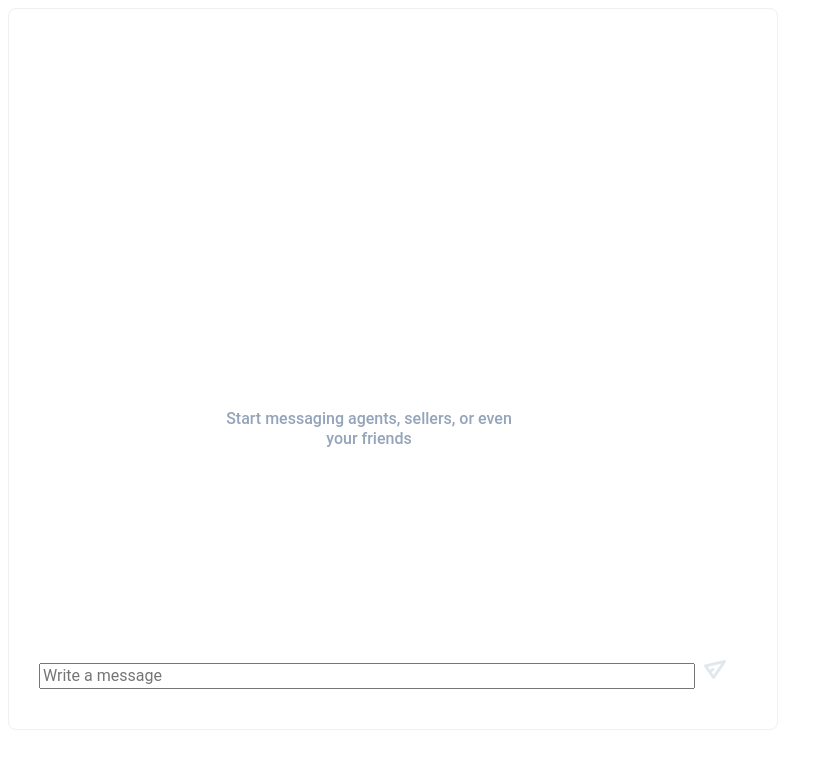
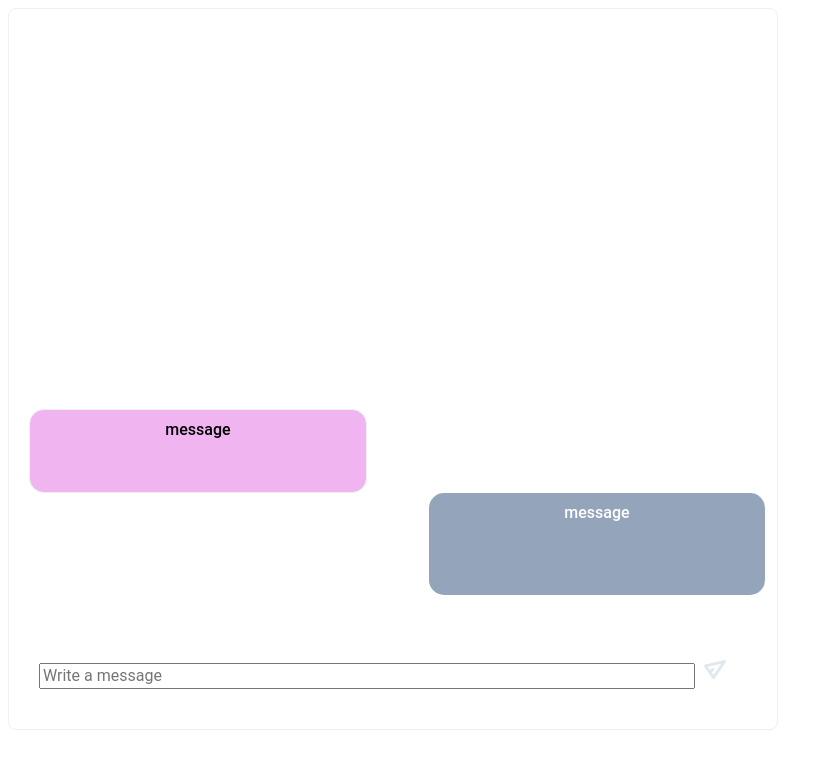
Before and after one commit to Kalban1991/Chatapp, a React (Create React App) app: page / in a window 1280 px wide. Shown: the top 768 px of the page, without its empty margins (0-833 px from the left). Built offline with nearby package versions, Linux system fonts and the light colour scheme; no server answers; the HTML template or start-up script is replaced by a standard one.

Commit message:
message UI updated

```diff
--- a/src/components/MessagesView.css
+++ b/src/components/MessagesView.css
@@ -1,4 +1,10 @@
 .chat-empty {
+  width: 1440px;
+  height: 900px;
+  background-color: var(--pale-grey);
+}
+
+.chat-full {
   width: 1440px;
   height: 900px;
   background-color: var(--pale-grey);
@@ -14,7 +20,7 @@
 .start-messaging-agen {
   position: absolute;
   top: 400px;
-  left: 200px;
+  left: 20px;
   width: 320px;
   height: 40px;
   font-family: Roboto;
@@ -52,3 +58,23 @@
   height: 24px;
   object-fit: contain;
 }
+
+.their-msg {
+  padding-top: 10px;
+  width: 336px;
+  height: 72px;
+  border-radius: 15px;
+  border: solid 1px #efeff4;
+  background-color: #f0b5f0;
+  color: #000000;
+}
+
+.my-msg {
+  padding-top: 10px;
+  margin-left: 400px;
+  width: 336px;
+  height: 92px;
+  border-radius: 15px;
+  background-color: #94a4ba;
+  color: #ffffff;
+}
--- a/src/components/MessagesView.jsx
+++ b/src/components/MessagesView.jsx
@@ -3,9 +3,22 @@ import "./MessagesView.css";
 import messageImg from "./img/message.png";
 
 class MessagesView extends Component {
+  constructor(){
+    super();
+    this.state = {
+      hasMsgs:true
+    }
+  }
+
   render() {
+    const myId = 17;
+    const messages = this.props.msgsList.results;
     this.props.sendMsg("msg");
     return (
+      <React.Fragment>
+        <React.Fragment>
+        {
+          !this.state.hasMsgs &&
           <div className="chat-empty">
             <div className="rectangle-copy ">
               <div className="start-messaging-agen">
@@ -22,7 +35,36 @@ class MessagesView extends Component {
               </div>
             </div>
           </div>
+
+    }
+        </React.Fragment>
+        <React.Fragment>
+        {
+            this.state.hasMsgs &&
+          <div className="chat-full">
+            <div className="rectangle-copy ">
+              <div className="start-messaging-agen">
+                {messages.map((msg)=>{
+                  return <div className={msg.id===myId?"my-msg":"their-msg"}>{msg.content}</div>
+                })}
+              </div>
+              <div className="rectangle">
+                <input
+                  placeholder="Write a message"
+                  type="text"
+                  className="write-a-message"
+                />
+
+                <img src={messageImg} className="message" />
+              </div>
+            </div>
+          </div>
+
+        }
+        </React.Fragment>
+      </React.Fragment>
      );
+
   }
 }
 
```
Lines whose indentation alone changed are shown as unchanged.
